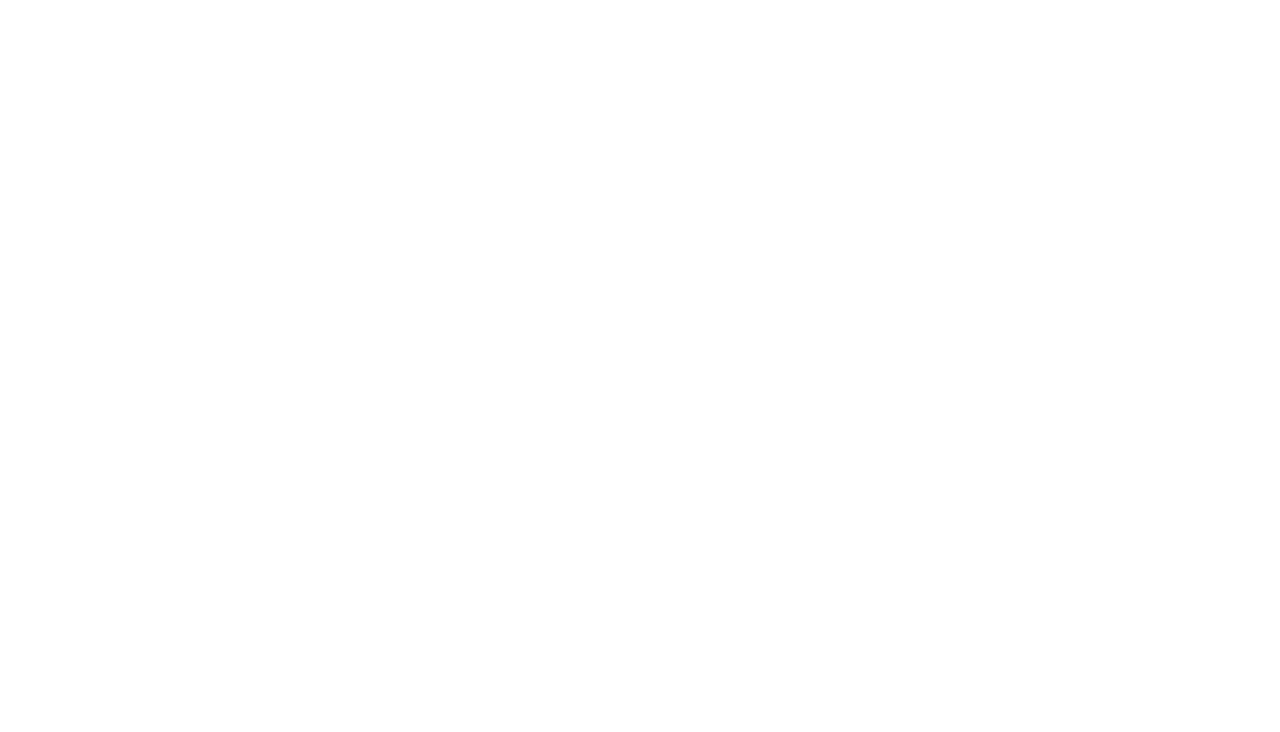
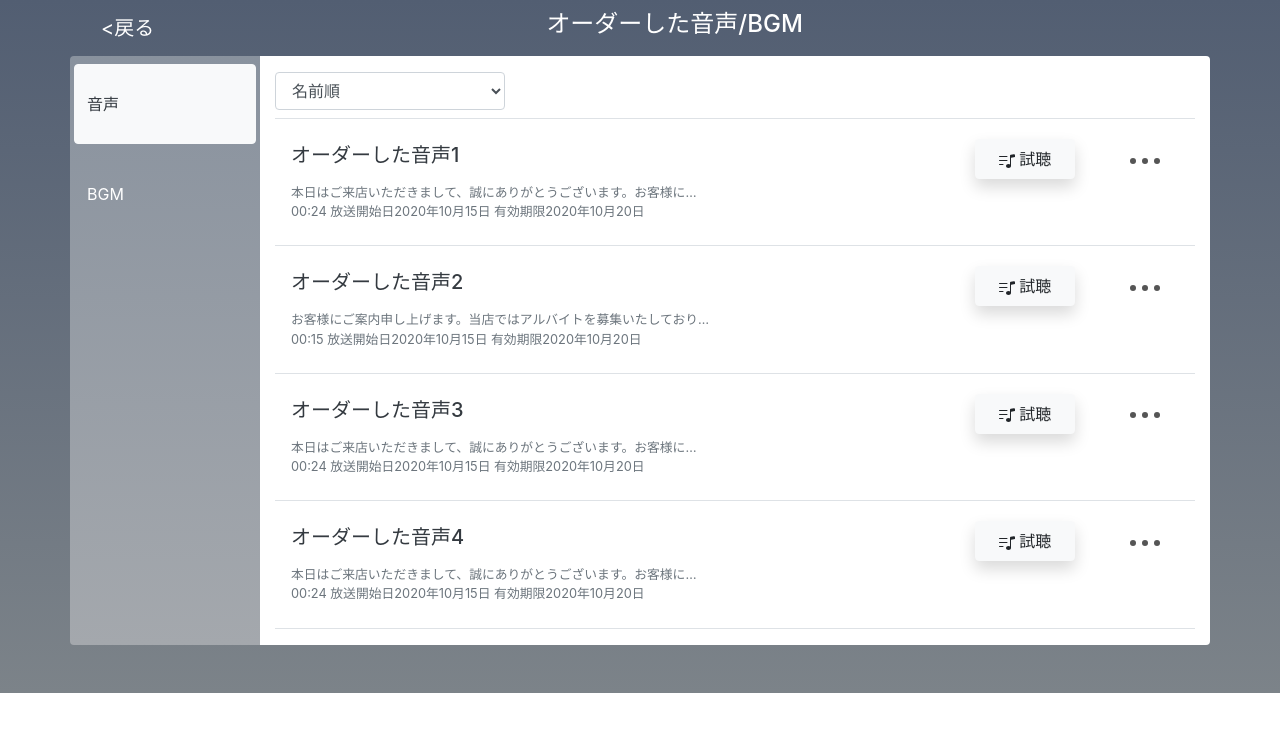
Before and after one commit to y-watanabe-usen/umesse-test, a Vue app in the folder develop/webapp/: page /ordervoicebgm in a window 1280 px wide. Before the commit this address had no page. Shown: the top 732 px of the page. Built offline with nearby package versions, Linux system fonts and the light colour scheme.

Commit message:
オーダーした音声/BGMの画面の作成

```diff
--- a/develop/webapp/src/router/index.ts
+++ b/develop/webapp/src/router/index.ts
@@ -1,6 +1,7 @@
 import { createRouter, createWebHistory, RouteRecordRaw } from 'vue-router'
 import Home from '../views/Home.vue'
 import Narration from '../views/Narration.vue'
+import OrderVoiceBgm from '../views/OrderVoiceBgm.vue'
 
 const routes: Array<RouteRecordRaw> = [
   {
@@ -12,6 +13,11 @@
     path: '/narration',
     name: 'Narration',
     component: Narration
+  },
+  {
+    path: '/ordervoicebgm',
+    name: 'OrderVoiceBgm',
+    component: OrderVoiceBgm
   },
   {
     path: '/about',
--- a/develop/webapp/src/views/Home.vue
+++ b/develop/webapp/src/views/Home.vue
@@ -294,7 +294,7 @@
                     </p>
                   </router-link>
                   <router-link
-                    to="#"
+                    :to="{ path: 'ordervoicebgm' }"
                     class="list-group-item list-group-item-action flex-column align-items-start"
                   >
                     <div class="d-flex w-100 justify-content-between">
--- /dev/null
+++ b/develop/webapp/src/views/OrderVoiceBgm.vue
@@ -0,0 +1,166 @@
+<template>
+  <div class="bg-umesse pb-5">
+    <div class="container">
+      <nav class="navbar navbar-expand-lg navbar-light">
+        <router-link class="navbar-brand text-white" :to="{ path: '/' }"
+          >&lt;戻る</router-link
+        >
+        <div
+          class="collapse navbar-collapse justify-content-center text-white h4"
+        >
+          オーダーした音声/BGM
+        </div>
+      </nav>
+      <div class="row">
+        <div class="col-2 bg-menu pl-1 pr-1 rounded-left">
+          <button
+            type="button"
+            class="btn btn-menu text-left text-white"
+            :class="[
+              menu.id == activeMenuId ? 'btn-light' : 'btn-link',
+              menu.id == activeMenuId ? 'text-dark' : 'text-white',
+              menu.id == 1 ? 'mt-2' : '',
+            ]"
+            v-for="menu in menus"
+            :key="menu.id"
+            @click="activeMenuId = menu.id"
+          >
+            {{ menu.title }}
+          </button>
+        </div>
+        <div class="col-10 bg-white rounded-right">
+          <div class="my-3">
+            <h6 class="border-bottom border-gray pb-2 mb-0">
+              <select class="form-control w-25">
+                <option v-for="sort in sorts" :key="sort">{{ sort }}</option>
+              </select>
+            </h6>
+            <div
+              class="media text-muted pt-3"
+              v-for="narrationData in narrationDatas"
+              :key="narrationData.title"
+            >
+              <div
+                class="media-body pb-3 mb-0 small lh-125 border-bottom border-gray pl-3"
+              >
+                <div
+                  class="d-flex justify-content-between align-items-center w-100"
+                >
+                  <strong class="text-dark h5 pt-2 pb-2">{{
+                    narrationData.title
+                  }}</strong>
+                  <div>
+                    <button type="button" class="btn btn-light shadow btn-try">
+                      <svg
+                        width="1em"
+                        height="1em"
+                        viewBox="0 0 16 16"
+                        class="bi bi-music-note-list"
+                        fill="currentColor"
+                        xmlns="http://www.w3.org/2000/svg"
+                      >
+                        <path
+                          d="M12 13c0 1.105-1.12 2-2.5 2S7 14.105 7 13s1.12-2 2.5-2 2.5.895 2.5 2z"
+                        />
+                        <path fill-rule="evenodd" d="M12 3v10h-1V3h1z" />
+                        <path
+                          d="M11 2.82a1 1 0 0 1 .804-.98l3-.6A1 1 0 0 1 16 2.22V4l-5 1V2.82z"
+                        />
+                        <path
+                          fill-rule="evenodd"
+                          d="M0 11.5a.5.5 0 0 1 .5-.5H4a.5.5 0 0 1 0 1H.5a.5.5 0 0 1-.5-.5zm0-4A.5.5 0 0 1 .5 7H8a.5.5 0 0 1 0 1H.5a.5.5 0 0 1-.5-.5zm0-4A.5.5 0 0 1 .5 3H8a.5.5 0 0 1 0 1H.5a.5.5 0 0 1-.5-.5z"
+                        />
+                      </svg>
+                      試聴
+                    </button>
+                    <button type="button" class="btn btn-edit">
+											<svg id="グループ_42" data-name="グループ 42" xmlns="http://www.w3.org/2000/svg" width="30" height="6" viewBox="0 0 30 6">
+												<circle id="楕円形_2" data-name="楕円形 2" cx="3" cy="3" r="3" fill="#555"/>
+												<circle id="楕円形_3" data-name="楕円形 3" cx="3" cy="3" r="3" transform="translate(12)" fill="#555"/>
+												<circle id="楕円形_4" data-name="楕円形 4" cx="3" cy="3" r="3" transform="translate(24)" fill="#555"/>
+											</svg>
+                    </button>
+                  </div>
+                </div>
+                <span class="d-block pb-2"
+                  >{{ narrationData.description1 }}<br />{{
+                    narrationData.description2
+                  }}</span
+                >
+              </div>
+            </div>
+          </div>
+        </div>
+      </div>
+    </div>
+  </div>
+</template>
+
+<script>
+export default {
+  data() {
+    return {
+      menus: [
+        {
+          id: 1,
+          title: "音声",
+        },
+        {
+          id: 2,
+          title: "BGM",
+        }
+      ],
+      activeMenuId: 1,
+      sorts: ["名前順", "作成日順", "更新日順"],
+      narrationDatas: [
+        {
+          title: "オーダーした音声1",
+          description1:
+            "本日はご来店いただきまして、誠にありがとうございます。お客様に…",
+          description2: "00:24 放送開始日2020年10月15日 有効期限2020年10月20日",
+        },
+        {
+          title: "オーダーした音声2",
+          description1:
+            "お客様にご案内申し上げます。当店ではアルバイトを募集いたしており…",
+          description2: "00:15 放送開始日2020年10月15日 有効期限2020年10月20日",
+        },
+        {
+          title: "オーダーした音声3",
+          description1:
+            "本日はご来店いただきまして、誠にありがとうございます。お客様に…",
+          description2: "00:24 放送開始日2020年10月15日 有効期限2020年10月20日",
+        },
+        {
+          title: "オーダーした音声4",
+          description1:
+            "本日はご来店いただきまして、誠にありがとうございます。お客様に…",
+          description2: "00:24 放送開始日2020年10月15日 有効期限2020年10月20日",
+        },
+      ],
+    };
+  },
+};
+</script>
+
+<style scoped>
+.bg-menu {
+  background: -moz-linear-gradient(top, #89929e, #a4a8ad);
+  background: -webkit-linear-gradient(top, #89929e, #a4a8ad);
+  background: linear-gradient(to bottom, #89929e, #a4a8ad);
+}
+.btn-menu {
+  width: 100%;
+  height: 80px;
+  margin-bottom: 10px;
+  text-decoration: none;
+}
+.btn-try,
+.btn-edit {
+  width: 100px;
+  height: 40px;
+}
+.btn-edit {
+  margin-left: 20px;
+}
+</style>
```
Also changed, not shown: 1 other file (tests, documents, lock files or other folders).
